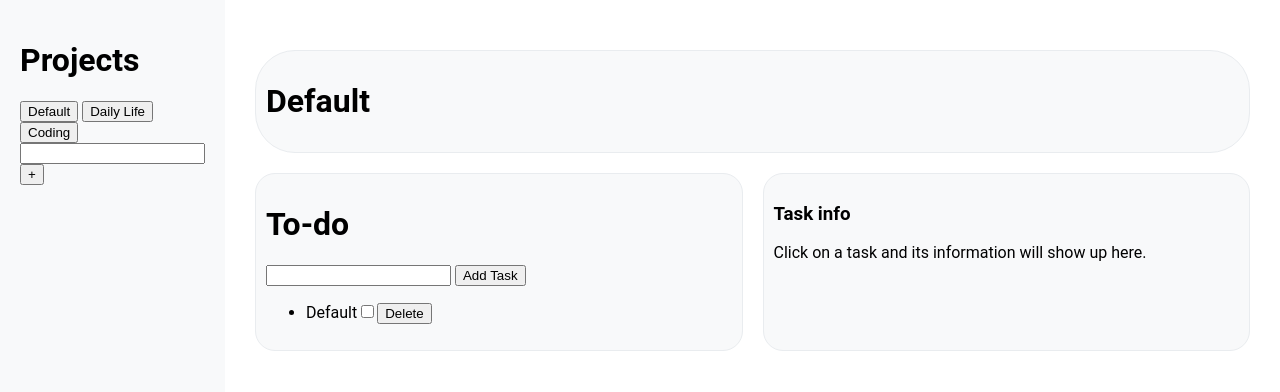
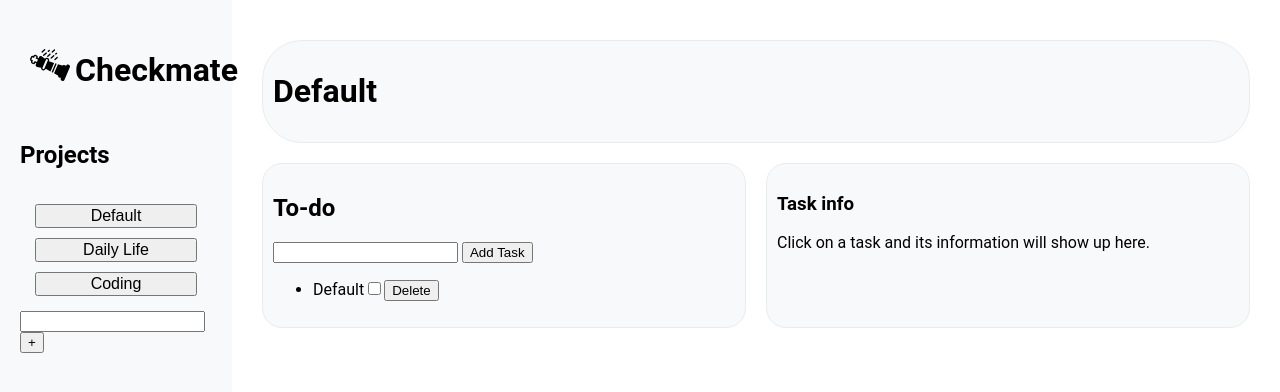
Before and after one commit to emmabry/checkmate-todo, a website built with webpack: page src/template.html in a window 1280 px wide. Built offline with nearby package versions, Linux system fonts and the light colour scheme.

Commit message:
Add Logo

```diff
--- a/src/styles.css
+++ b/src/styles.css
@@ -14,6 +14,32 @@ body {
     padding: 20px;
 }
 
+.logo {
+    display: flex;
+    justify-content: start;
+    align-items: center;
+    padding: 10px;
+}
+
+.logo img {
+    width: 40px;
+    height: 40px;
+    margin-right: 5px;
+    position: relative;
+    bottom: 5px;
+}
+
+.project-buttons {
+    display: flex;
+    flex-direction: column;
+    margin: 10px;
+}
+
+.project-buttons * {
+    margin: 5px;
+    font-size: 16px;
+}
+
 .container {
     display: flex;
 }
@@ -22,7 +48,7 @@ body {
     display: flex;
     flex-direction: column;
     padding: 20px;
-    margin-top: 20px;
+    margin-top: 10px;
     width: 100%;
 }
 
--- a/src/template.html
+++ b/src/template.html
@@ -3,12 +3,16 @@
 <head>
     <meta charset="UTF-8">
     <meta name="viewport" content="width=device-width, initial-scale=1.0">
-    <title>To-Do</title>
+    <title>Checkmate</title>
 </head>
 <body>
     <div class="container">
         <div class="projects">
-            <h1>Projects</h1>
+            <div class="logo">
+                <img src="checkmate.svg"/>
+                <h1>Checkmate</h1>
+            </div>
+            <h2>Projects</h2>
             <div class="project-buttons">
                 <button class="project">Default</button>
                 <button class="project">Daily Life</button>
@@ -25,7 +29,7 @@
             </div>
         <div class="taskDiv">
             <div class="current-tasks">
-                <h1>To-do</h1>
+                <h2>To-do</h2>
                 <input class="task-name" /> <button class="add-task">Add Task</button>
                 <ul class="todo-list">
                 </ul>
```
Also changed, not shown: src/checkmate.svg (added).
